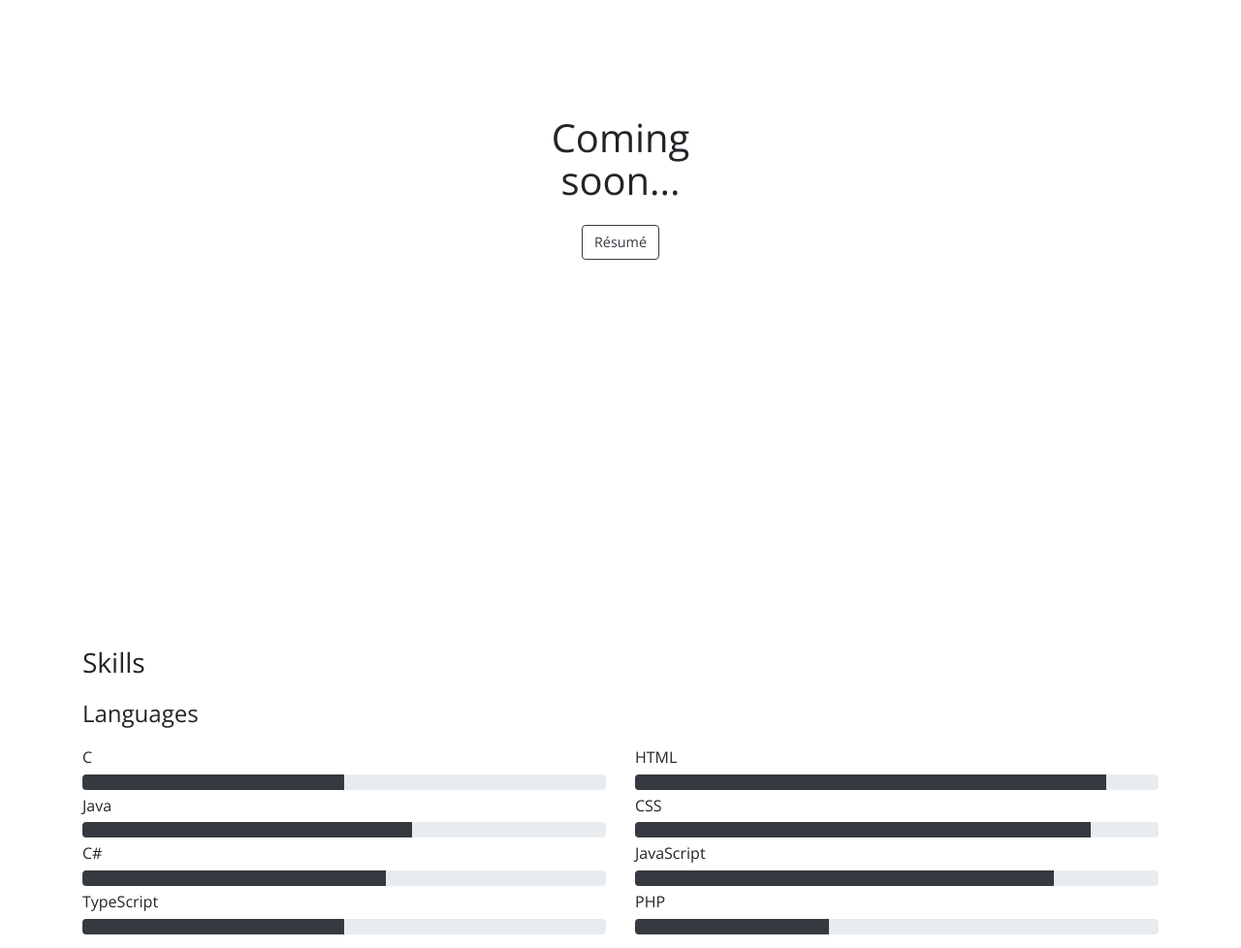
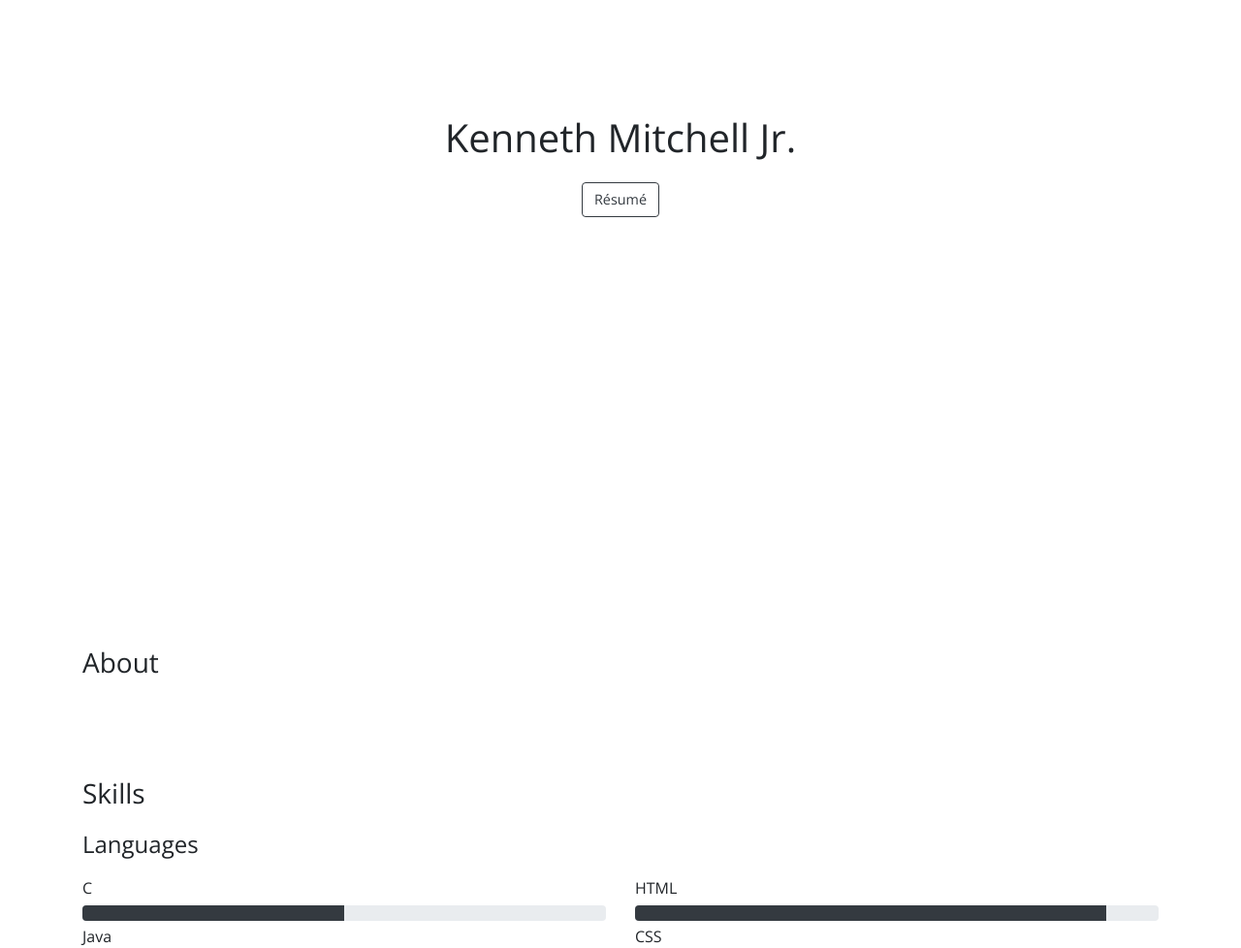
Before and after one commit to kjmitchelljr/kjmitchelljr, a website: page src/index.html in a window 1280 px wide. Shown: the part 180-1158 px from the top of the page at 97% size. Drawn offline with nearby package versions, Linux system fonts and the light colour scheme.

Commit message:
Added about section and minor change to skills margin

```diff
--- a/src/fonts/package.json
+++ b/src/fonts/package.json
@@ -10,7 +10,7 @@
         "spec": ">=4.7.0 <5.0.0",
         "type": "range"
       },
-      "C:\\Users\\kajem\\Desktop\\kjmitchelljr"
+      "C:\\Users\\703067429\\Desktop\\Projects\\kjmitchelljr"
     ]
   ],
   "_from": "font-awesome@>=4.7.0 <5.0.0",
@@ -44,7 +44,7 @@
   "_shasum": "8fa8cf0411a1a31afd07b06d2902bb9fc815a133",
   "_shrinkwrap": null,
   "_spec": "font-awesome@^4.7.0",
-  "_where": "C:\\Users\\kajem\\Desktop\\kjmitchelljr",
+  "_where": "C:\\Users\\703067429\\Desktop\\Projects\\kjmitchelljr",
   "author": {
     "name": "Dave Gandy",
     "email": "dave@fontawesome.io",
--- a/src/index.html
+++ b/src/index.html
@@ -61,12 +61,19 @@
 		<div class="container">
 			<div class="row">
 				<div class="col text-center m-auto centered-div">
-					<h1 class="home">Coming soon...</h1>
+					<h1 class="home">Kenneth Mitchell Jr.</h1>
 					<a href="https://drive.google.com/open?id=1vbBNCSutbRSNs6g2Mzshlfzdyz8kZ35Q"
 					 target="_blank"
 					 class="btn btn-outline-dark mt-3 resume-btn">Résumé</a>
 				</div>
 			</div>
+		</div>
+	</section>
+
+	<!--ABOUT SECTION-->
+	<section id="about" class="py-5">
+		<div class="container">
+			<h3>About</h3>
 		</div>
 	</section>
 
@@ -76,7 +83,7 @@
 		<div class="container">
 			<h3>Skills</h3>
 			<h4 class="py-3">Languages</h4>
-			<div class="row mb-5">
+			<div class="row mb-2">
 				<div class="col-md-6">
 					<h6>C</h6>
 					<div class="progress">
--- a/src/scss/home-section.scss
+++ b/src/scss/home-section.scss
@@ -9,8 +9,8 @@
 		left: 0;
 		right: 0;
 		bottom: 0;
-		width: 18.75rem;
-		height: 12.5rem;
+		width: 450px;
+		height: 200px;
 	}
 	.home {
 		font-weight: 300;
```
Also changed, not shown: src/css/about-section.css (added), src/css/home-section.css, src/css/style.css, src/scss/about-section.scss (added).
